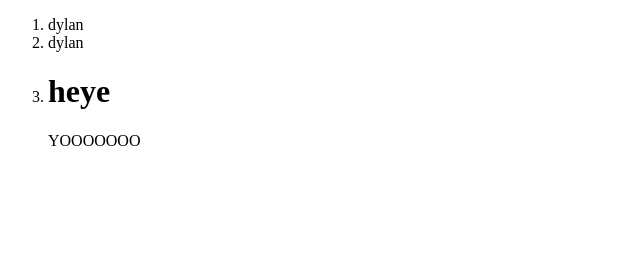
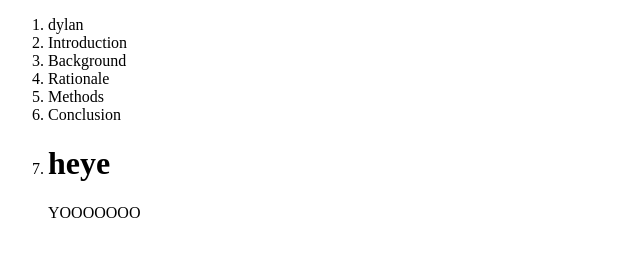
Before and after one commit to Calvin0114/Repository1, a plain HTML site: page index.html in a window 1280 px wide. Shown: the whole page, without its empty margins (0-640 px from the left). Drawn offline with Linux system fonts and the light colour scheme.

Commit message:
Update index.html

```diff
--- a/index.html
+++ b/index.html
@@ -6,8 +6,12 @@
   <body>
     <ol>
       <li> <a href="#home"></a>dylan</li>
- <li>dylan
-  <li>
+ <li>Introduction
+  <li>Background
+    <li>Rationale
+      <li>Methods
+      <li>Conclusion
+        <li>
 
     <h1>heye</h2>
     <p>YOOOOOOO</p>
```
